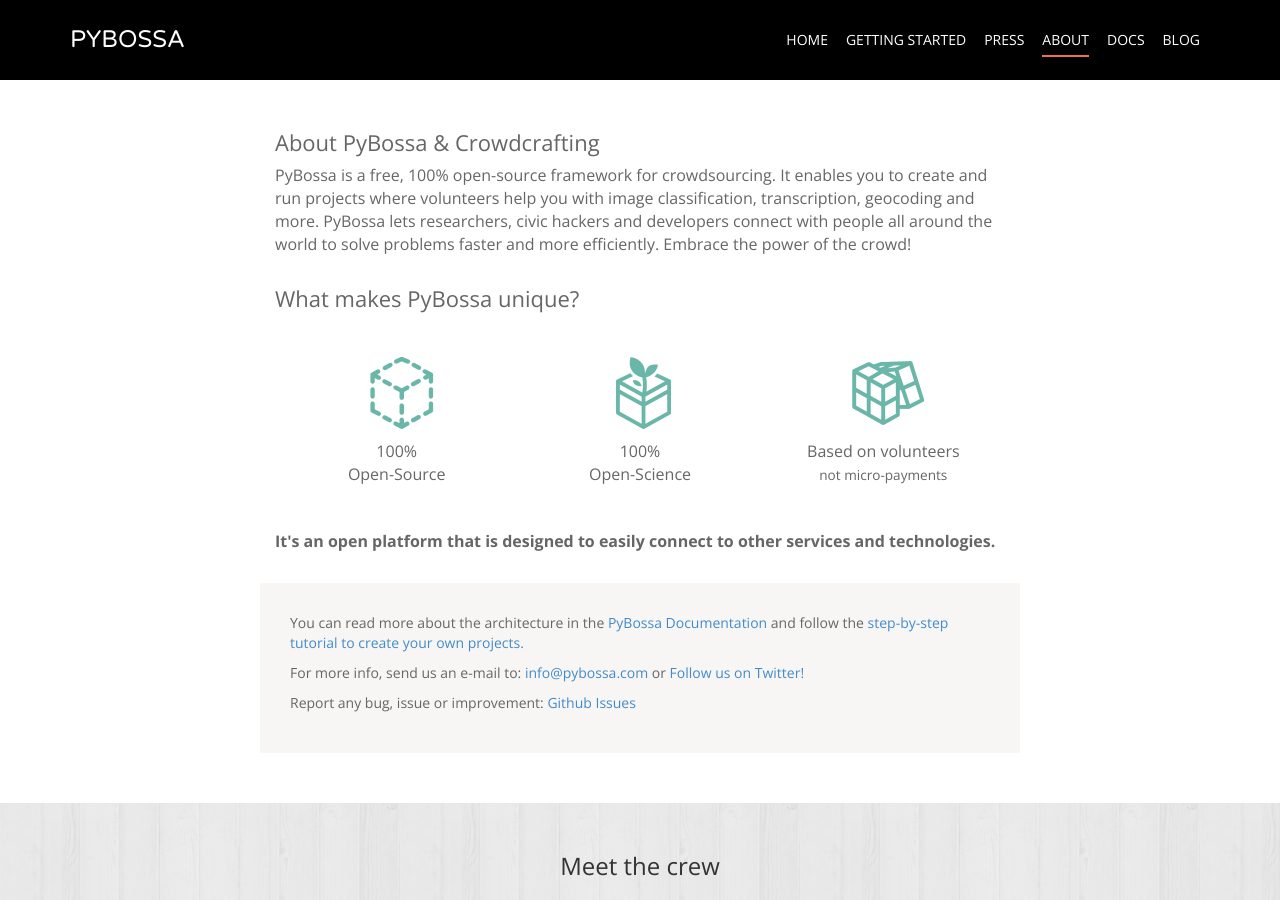
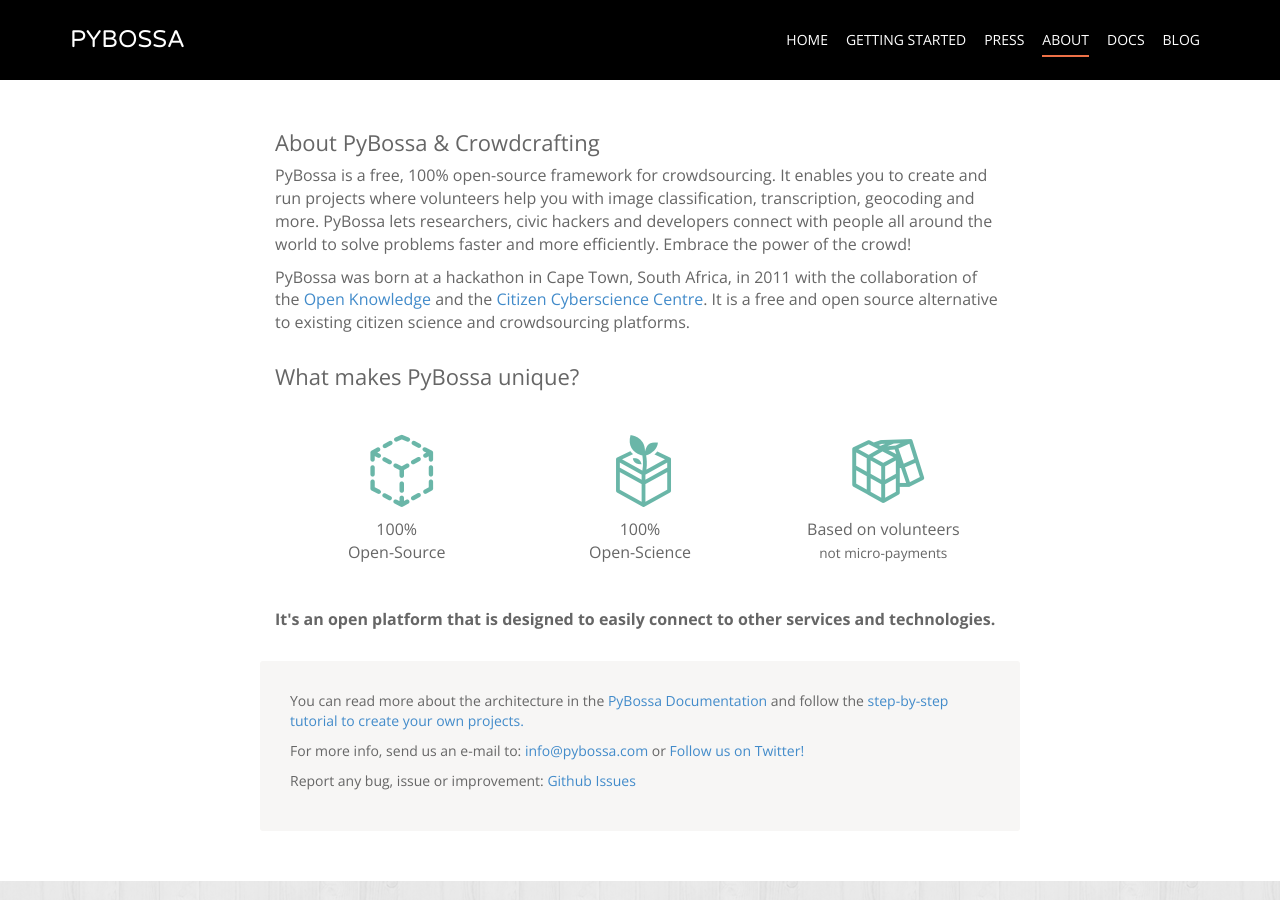
Before and after one commit to Scifabric/pybossa.github.io, a Jekyll site: the page built from about/index.html, in a window 1280 px wide and 900 px high. Built offline with Jekyll 4.4.1, drawn with Linux system fonts in a browser that asks for light colours; nearby versions of some CDN libraries; some web fonts are replaced; Markdown is read by kramdown in place of the engine named in the settings; grey boxes are pictures that could not be loaded.

Commit message:
Include OKF.

```diff
--- a/about/index.html
+++ b/about/index.html
@@ -8,6 +8,7 @@
 	<div class="col-md-8 col-md-offset-2">
 		<h2>About PyBossa &amp; Crowdcrafting</h2>
 		<p>PyBossa is a free, 100% open-source framework for crowdsourcing. It enables you to create and run projects where volunteers help you with image classification, transcription, geocoding and more. PyBossa lets researchers, civic hackers and developers connect with people all around the world to solve problems faster and more efficiently. Embrace the power of the crowd!</p>
+        <p>PyBossa was born at a hackathon in Cape Town, South Africa, in 2011 with the collaboration of the <a href="https://okfn.org/">Open Knowledge</a> and the <a href="http://citizencyberscience.net/">Citizen Cyberscience Centre</a>. It is a free and open source alternative to existing citizen science and crowdsourcing platforms.</p>
 		<h2>What makes PyBossa unique?</h2>
 		<div class="values">
 			<div class="col-md-4 about_icons wow fadeInUp">
```
